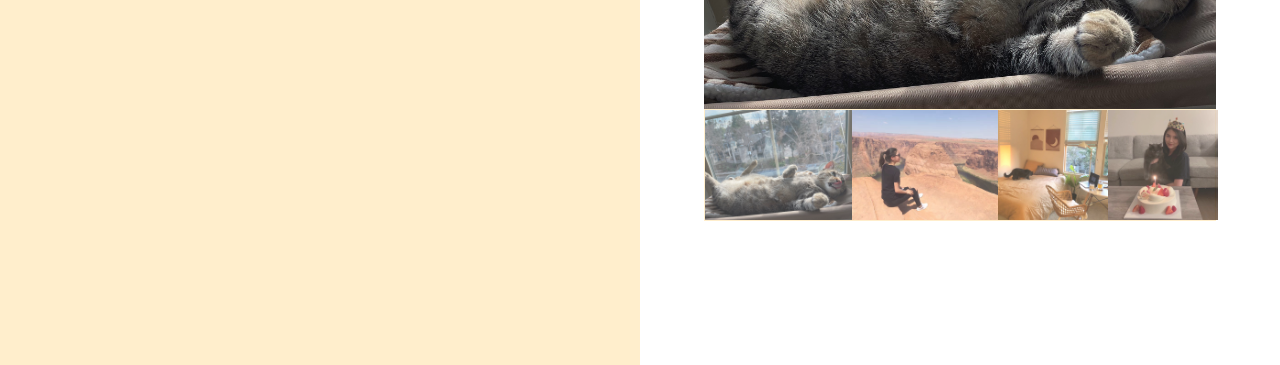
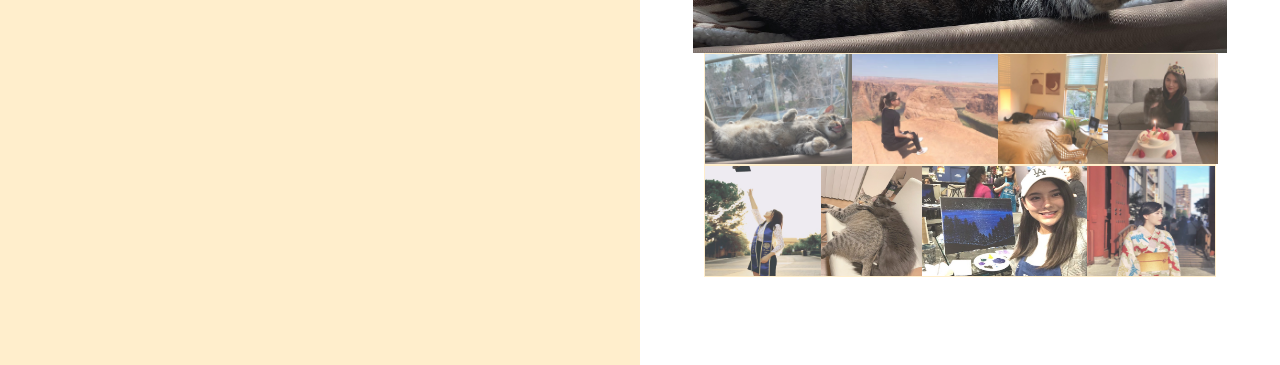
Before and after one commit to Tiffc4484/Homepage, a website: page experience.html in a window 1280 px wide. Shown: the part 490-855 px from the top of the page. Drawn offline with nearby package versions, Linux system fonts and the light colour scheme.

Commit message:
add 4 more photos to my photo galary

```diff
--- a/css/experience.css
+++ b/css/experience.css
@@ -396,8 +396,8 @@ select,
 }
 
 .galary_highlight {
-	width: 80%;
 	height: 50%;
+	object-fit: cover;
 }
 
 section {
--- a/experience.html
+++ b/experience.html
@@ -80,6 +80,31 @@
 						class=""
 					/>
 				</div>
+				<div class="preview">
+					<img
+						src="./images/image_galary5_small.jpg"
+						alt="galary image5"
+						class=""
+					/>
+
+					<img
+						src="./images/image_galary6_small.jpg"
+						alt="galary image6"
+						class=""
+					/>
+
+					<img
+						src="./images/image_galary7_small.jpg"
+						alt="galary image7"
+						class=""
+					/>
+
+					<img
+						src="./images/image_galary8_small.jpg"
+						alt="galary image8"
+						class=""
+					/>
+				</div>
 			</div>
 		</section>
 
```
Also changed, not shown: images/Linkedin_profile_photo.jpeg (deleted), images/image_galary5_large.JPG (added), images/image_galary5_small.JPG (added), images/image_galary6_large.jpg (added), images/image_galary6_small.jpg (added), images/image_galary7_large.JPG (added), images/image_galary7_small.JPG (added), images/image_galary8_large.JPG (added), images/image_galary8_small.JPG (added), 2 other files.
